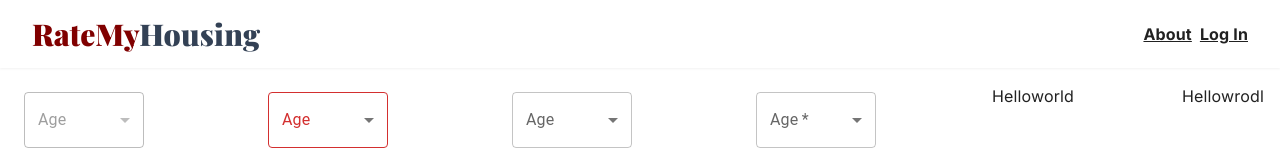
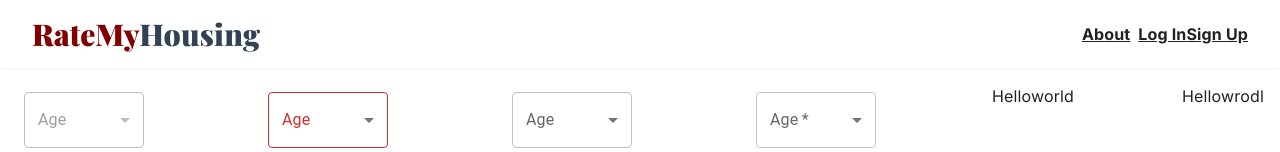
Before and after one commit to lwaldow/rate-my-housing, a Next.js app in the folder rate-my-housing/: page / in a window 1280 px wide. Shown: the top 152 px of the page. Built offline with nearby package versions, Linux system fonts and the light colour scheme.

Commit message:
signup added to navbar

```diff
--- a/rate-my-housing/components/Navbar.tsx
+++ b/rate-my-housing/components/Navbar.tsx
@@ -13,6 +13,7 @@ export default function Navbar() {
                 <div>
                     <Link href="/about" className="text-self-center text-1xl font-bold underline mr-2">About</Link>
                     <Link href="/signin" className="text-self-center text-1xl font-bold underline">Log In</Link>
+                    <Link href="/signup" className="text-self-center text-1xl font-bold underline">Sign Up</Link>
                 </div>
             </div>
         </nav>
```
